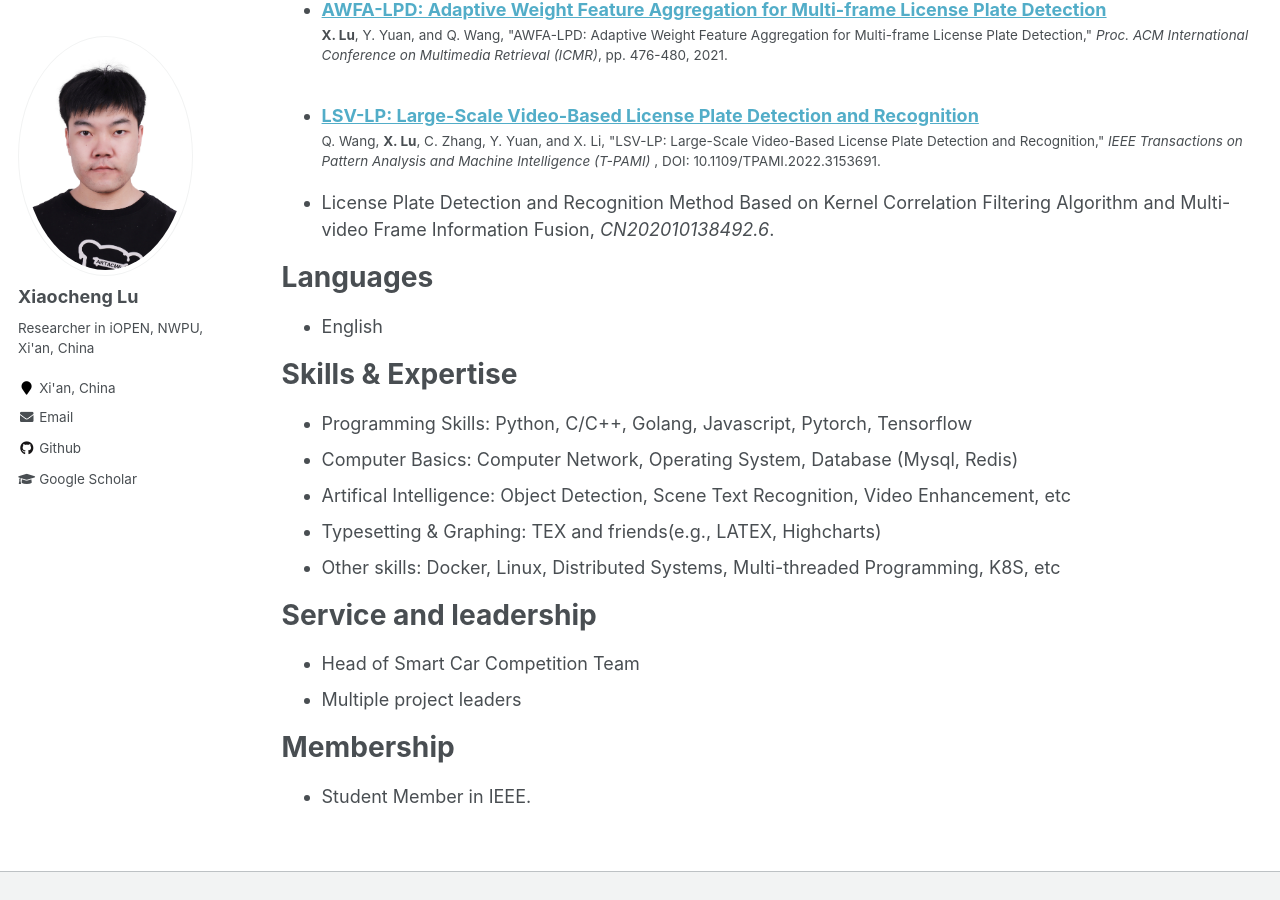
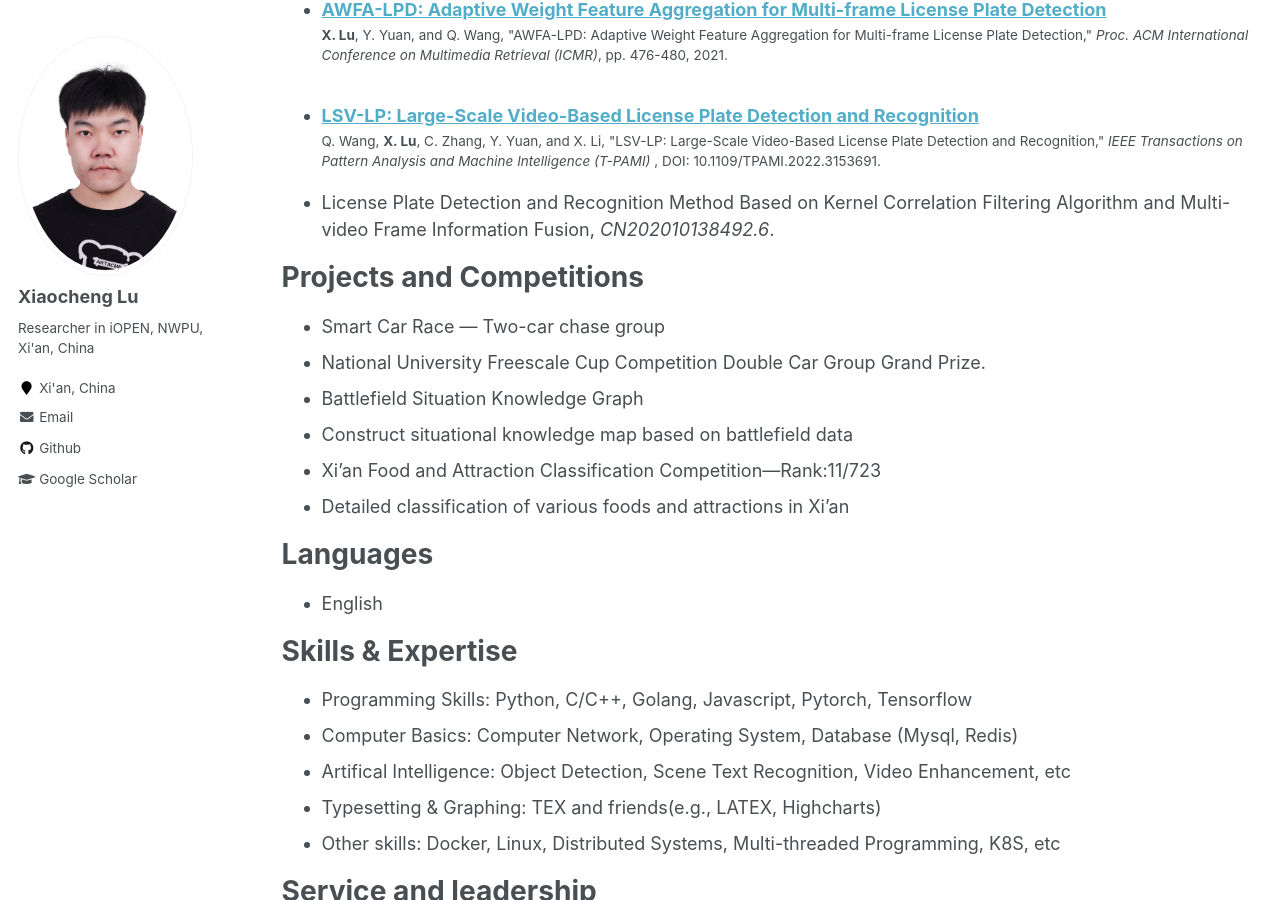
Before and after one commit to Forest-art/forest-art.github.io, a Jekyll site: the page built from _pages/cv.md, in a window 1280 px wide and 900 px high, scrolled down 886 px. Built offline with Jekyll 4.4.1, drawn with Linux system fonts in a browser that asks for light colours.

Commit message:
edit pub

```diff
--- a/_pages/cv.md
+++ b/_pages/cv.md
@@ -65,6 +65,19 @@ Teaching
 
 
 
+Projects and Competitions
+======
+* Smart Car Race — Two-car chase group
+- National University Freescale Cup Competition Double Car Group Grand Prize.
+* Battlefield Situation Knowledge Graph
+- Construct situational knowledge map based on battlefield data
+* Xi’an Food and Attraction Classification Competition—Rank:11/723
+- Detailed classification of various foods and attractions in Xi’an
+
+
+
+
+
 Languages
 ======
 * English
```
